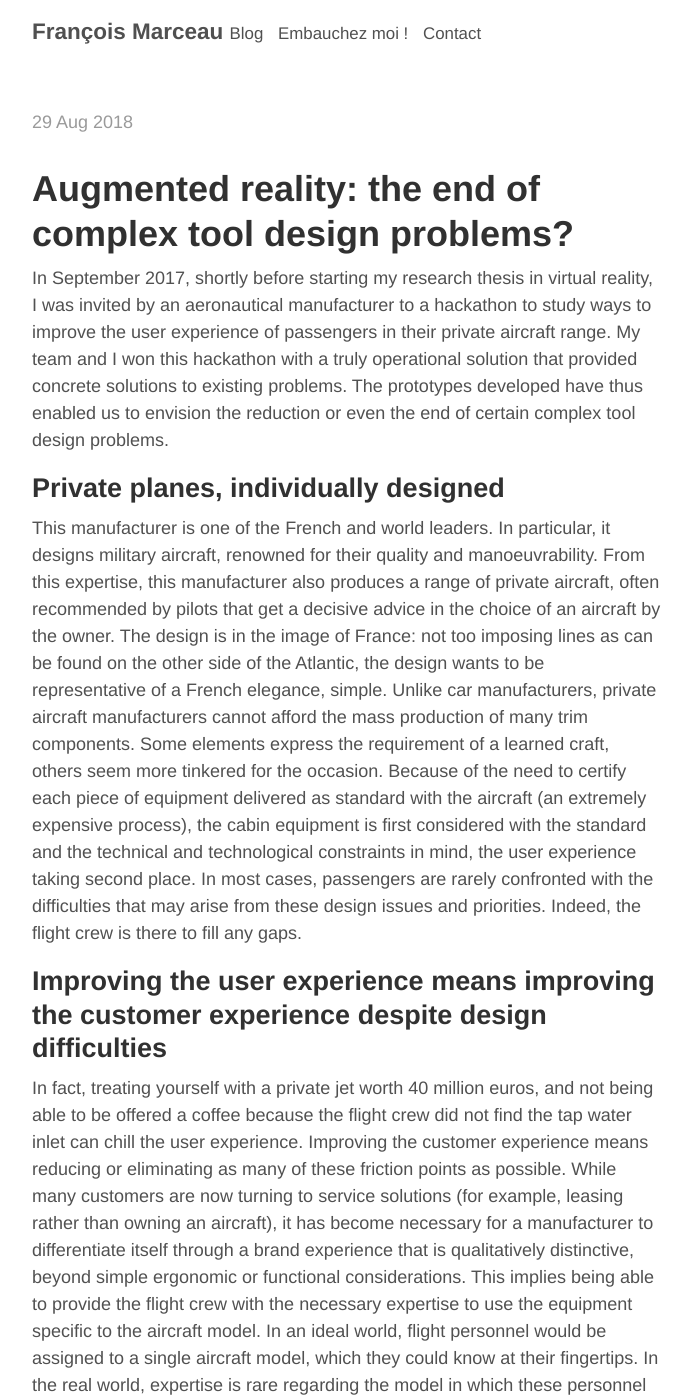
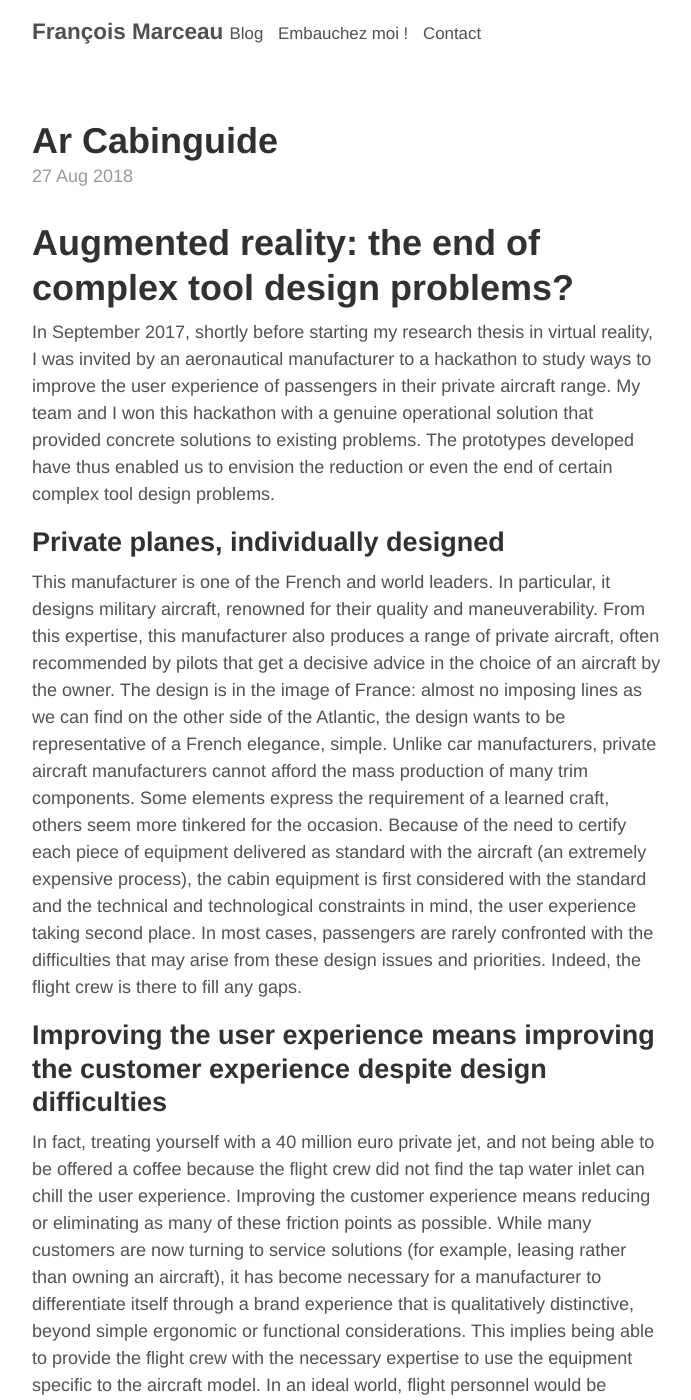
Before and after one commit to francoismarceau/blog, a Jekyll site: the page built from _posts/2018-08-27-ar-cabinguide.md, in a window 1280 px wide and 1400 px high. Shown: the whole window, without its empty margins (293-984 px from the left). Built offline with Jekyll 4.4.1, drawn with Linux system fonts in a browser that asks for light colours; our own code applies the rules of GitHub Pages for plain Markdown files; some of the changed text lies outside the part shown.

Commit message:
Correction by ted

```diff
--- a/_posts/2018-08-27-ar-cabinguide.md
+++ b/_posts/2018-08-27-ar-cabinguide.md
@@ -1,18 +1,14 @@
----
-layout: post
-title: Augmented Reality : the end of complex design problems?
----
 # Augmented reality: the end of complex tool design problems?
 
-In September 2017, shortly before starting my research thesis in virtual reality, I was invited by an aeronautical manufacturer to a hackathon to study ways to improve the user experience of passengers in their private aircraft range. My team and I won this hackathon with a truly operational solution that provided concrete solutions to existing problems. The prototypes developed have thus enabled us to envision the reduction or even the end of certain complex tool design problems.
+In September 2017, shortly before starting my research thesis in virtual reality, I was invited by an aeronautical manufacturer to a hackathon to study ways to improve the user experience of passengers in their private aircraft range. My team and I won this hackathon with a genuine operational solution that provided concrete solutions to existing problems. The prototypes developed have thus enabled us to envision the reduction or even the end of certain complex tool design problems.
 
 ## Private planes, individually designed
 
-This manufacturer is one of the French and world leaders. In particular, it designs military aircraft, renowned for their quality and manoeuvrability. From this expertise, this manufacturer also produces a range of private aircraft, often recommended by pilots that get a decisive advice in the choice of an aircraft by the owner. The design is in the image of France: not too imposing lines as can be found on the other side of the Atlantic, the design wants to be representative of a French elegance, simple. Unlike car manufacturers, private aircraft manufacturers cannot afford the mass production of many trim components. Some elements express the requirement of a learned craft, others seem more tinkered for the occasion. Because of the need to certify each piece of equipment delivered as standard with the aircraft (an extremely expensive process), the cabin equipment is first considered with the standard and the technical and technological constraints in mind, the user experience taking second place. In most cases, passengers are rarely confronted with the difficulties that may arise from these design issues and priorities. Indeed, the flight crew is there to fill any gaps.
+This manufacturer is one of the French and world leaders. In particular, it designs military aircraft, renowned for their quality and maneuverability. From this expertise, this manufacturer also produces a range of private aircraft, often recommended by pilots that get a decisive advice in the choice of an aircraft by the owner. The design is in the image of France: almost no imposing lines as we can find on the other side of the Atlantic, the design wants to be representative of a French elegance, simple. Unlike car manufacturers, private aircraft manufacturers cannot afford the mass production of many trim components. Some elements express the requirement of a learned craft, others seem more tinkered for the occasion. Because of the need to certify each piece of equipment delivered as standard with the aircraft (an extremely expensive process), the cabin equipment is first considered with the standard and the technical and technological constraints in mind, the user experience taking second place. In most cases, passengers are rarely confronted with the difficulties that may arise from these design issues and priorities. Indeed, the flight crew is there to fill any gaps.
 
 ## Improving the user experience means improving the customer experience despite design difficulties
 
-In fact, treating yourself with a private jet worth 40 million euros, and not being able to be offered a coffee because the flight crew did not find the tap water inlet can chill the user experience. Improving the customer experience means reducing or eliminating as many of these friction points as possible. While many customers are now turning to service solutions (for example, leasing rather than owning an aircraft), it has become necessary for a manufacturer to differentiate itself through a brand experience that is qualitatively distinctive, beyond simple ergonomic or functional considerations. This implies being able to provide the flight crew with the necessary expertise to use the equipment specific to the aircraft model. In an ideal world, flight personnel would be assigned to a single aircraft model, which they could know at their fingertips. In the real world, expertise is rare regarding the model in which these personnel may have to serve. Indeed, a commercial fleet requires the crew to intervene on different models, of different brands... Equipped differently. On devices sometimes created individually, it can be difficult to find your way! Therefore, how to better train these flying personnel to the specific problems of each aircraft - even though the equipment can sometimes suffer from design flaws - becomes a major strategic challenge.
+In fact, treating yourself with a 40 million euro private jet, and not being able to be offered a coffee because the flight crew did not find the tap water inlet can chill the user experience. Improving the customer experience means reducing or eliminating as many of these friction points as possible. While many customers are now turning to service solutions (for example, leasing rather than owning an aircraft), it has become necessary for a manufacturer to differentiate itself through a brand experience that is qualitatively distinctive, beyond simple ergonomic or functional considerations. This implies being able to provide the flight crew with the necessary expertise to use the equipment specific to the aircraft model. In an ideal world, flight personnel would be assigned to a single aircraft model, which they could know at their fingertips. In the real world, expertise is rare regarding the model in which these personnel may have to serve. Indeed, a commercial fleet requires the crew to intervene on different models, of different brands... Equipped differently. On devices sometimes created individually, it can be difficult to find your way! Therefore, how to better train these flying personnel to the specific problems of each aircraft - even though the equipment can sometimes suffer from design flaws - becomes a major strategic challenge.
 
 ## Intelligent training
 
```
